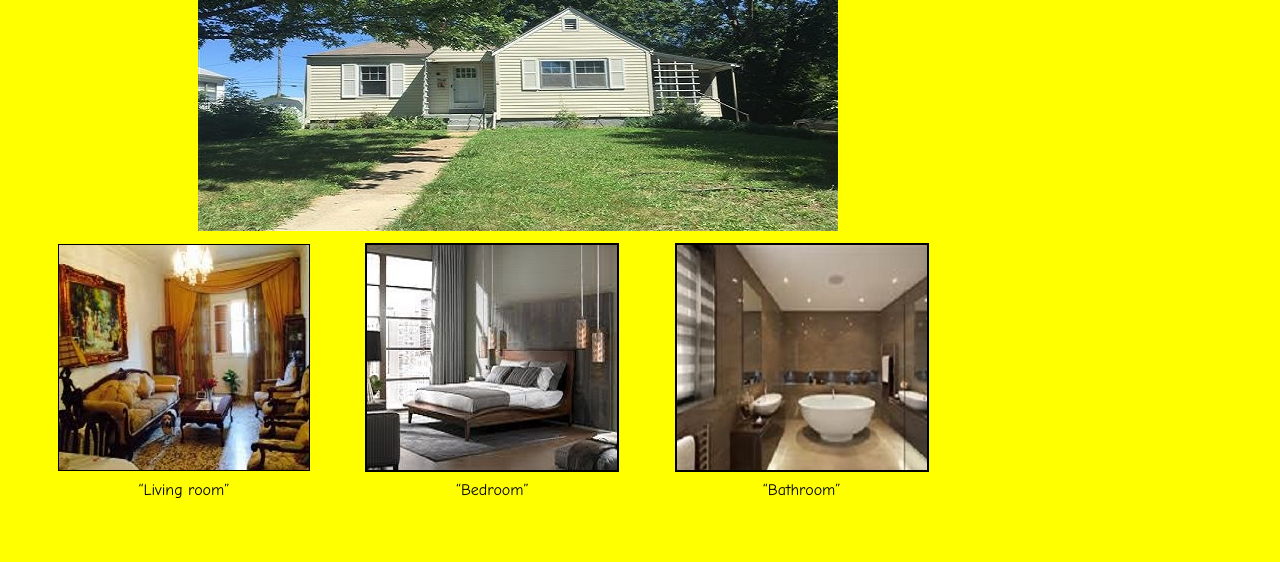
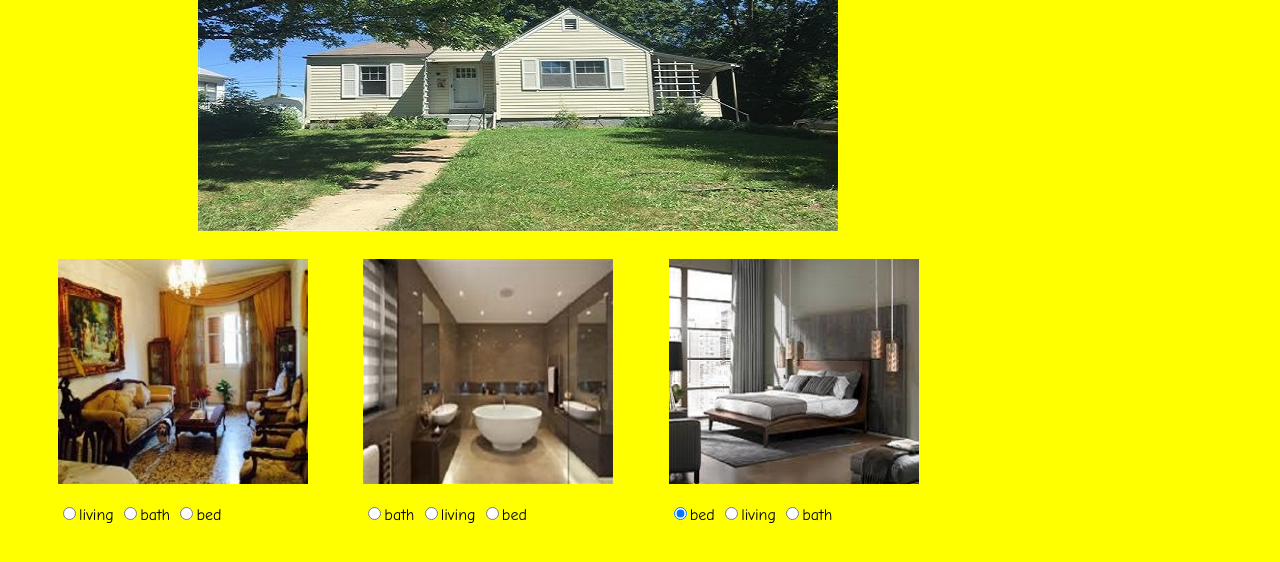
Before and after one commit to chadyharb/rent13, a plain HTML site: page public_html/homes.html in a window 1280 px wide. Shown: the part 108-670 px from the top of the page. Drawn offline with Linux system fonts and the light colour scheme.

Commit message:
FINAL PROJECT

```diff
--- a/public_html/homes.html
+++ b/public_html/homes.html
@@ -11,6 +11,14 @@
                $("li:last").css("color","green");
                    });
         </script>
+        <script>
+            $(document).ready(function() {
+                $(":radio").change(function() {
+                    $(":text").val($("img").attr('src'));
+                });
+            });
+        </script>
+
 
     </head>
     <body>
@@ -35,16 +43,40 @@
         </div>
 
         <div id="livingroom">
-            <p><q>Living room</q></p>
+            <p><img src="living.jpg" alt="webimage"
+                height="225" width="250"/></p>
+        <label><input type="radio" name="webradios" checked
+                      onchange="$('img').attr('src', 'living.jpg')"/>living</label>
+        <label><input type="radio" name="webradios"
+                      onchange="$('img').attr('src', 'bath.jpg')"/>bath</label>
+        <label><input type="radio" name="webradios"
+                      onchange="$('img').attr('src', 'bed.jpg')"/>bed</label>
+
+
         </div>
 
         <div id="bedroom">
-            <p><q>Bedroom</q></p>
+           <p><img src="bath.jpg" alt="webimage"
+                height="225" width="250"/></p>
+        <label><input type="radio" name="webradios" checked
+                      onchange="$('img').attr('src', 'bath.jpg')"/>bath</label>
+        <label><input type="radio" name="webradios"
+                      onchange="$('img').attr('src', 'living.jpg')"/>living</label>
+        <label><input type="radio" name="webradios"
+                      onchange="$('img').attr('src', 'bed.jpg')"/>bed</label>
 
         </div>
 
         <div id="bathroom">
-            <p><q>Bathroom</q></p>
+             <p><img src="bed.jpg" alt="webimage"
+                height="225" width="250"/></p>
+        <label><input type="radio" name="webradios" checked
+                      onchange="$('img').attr('src', 'bed.jpg')"/>bed</label>
+        <label><input type="radio" name="webradios"
+                      onchange="$('img').attr('src', 'living.jpg')"/>living</label>
+        <label><input type="radio" name="webradios"
+                      onchange="$('img').attr('src', 'bath.jpg')"/>bath</label>
+
         </div>
                     </div>
 
--- a/public_html/newcss.css
+++ b/public_html/newcss.css
@@ -91,12 +91,11 @@ body{
 }
 
 #livingroom{
-    background-image: url('living.jpg');
+
      background-repeat: no-repeat;
 
-     border: 1px solid black;
-     height:225px;
-     width: 250px;
+
+
      display:inline-block;
      margin-top: 0px;
      position:relative;
@@ -106,17 +105,14 @@ body{
 
 #livingroom p{
     position:relative;
-    top: 220px;
+
     text-align:center;
 }
 
 #bedroom{
-   background-image: url('bed.jpg');
-    background-repeat: no-repeat;
- height:225px;
-     width: 250px;
+
     display:inline-block;
-    border: 2px solid black;
+
     margin-left: 50px;
      margin-top: 0px;
        position:relative;
@@ -125,17 +121,14 @@ body{
 
 #bedroom p{
     position:relative;
-    top: 220px;
+
     text-align:center;
 }
 
 #bathroom{
-     background-image: url('bath.jpg');
-      background-repeat: no-repeat;
-         height:225px;
-     width: 250px;
+
     display:inline-block;
-    border: 2px solid black;
+
     margin-left: 50px;
    margin-top: 0px;
      position:relative;
@@ -144,7 +137,7 @@ body{
 
 #bathroom p{
     position:relative;
-    top: 220px;
+
     text-align:center;
 }
 
```
Also changed, not shown: public_html/cars.html (+2 -2 lines).
